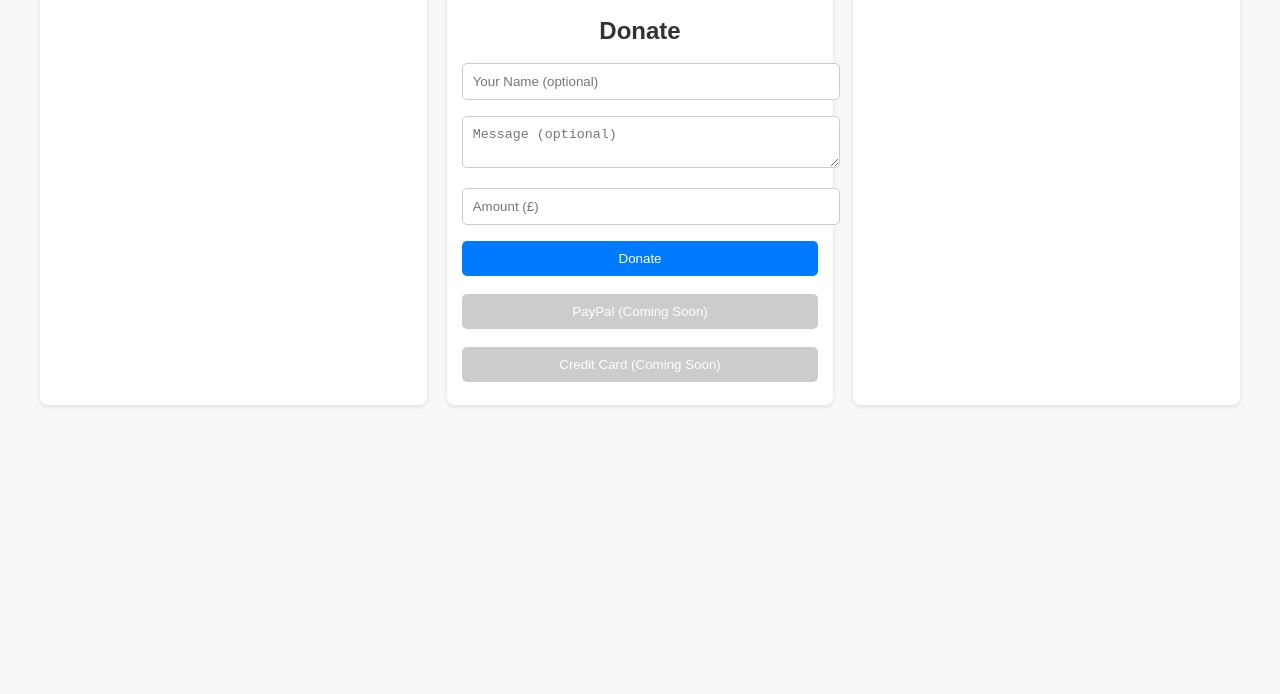
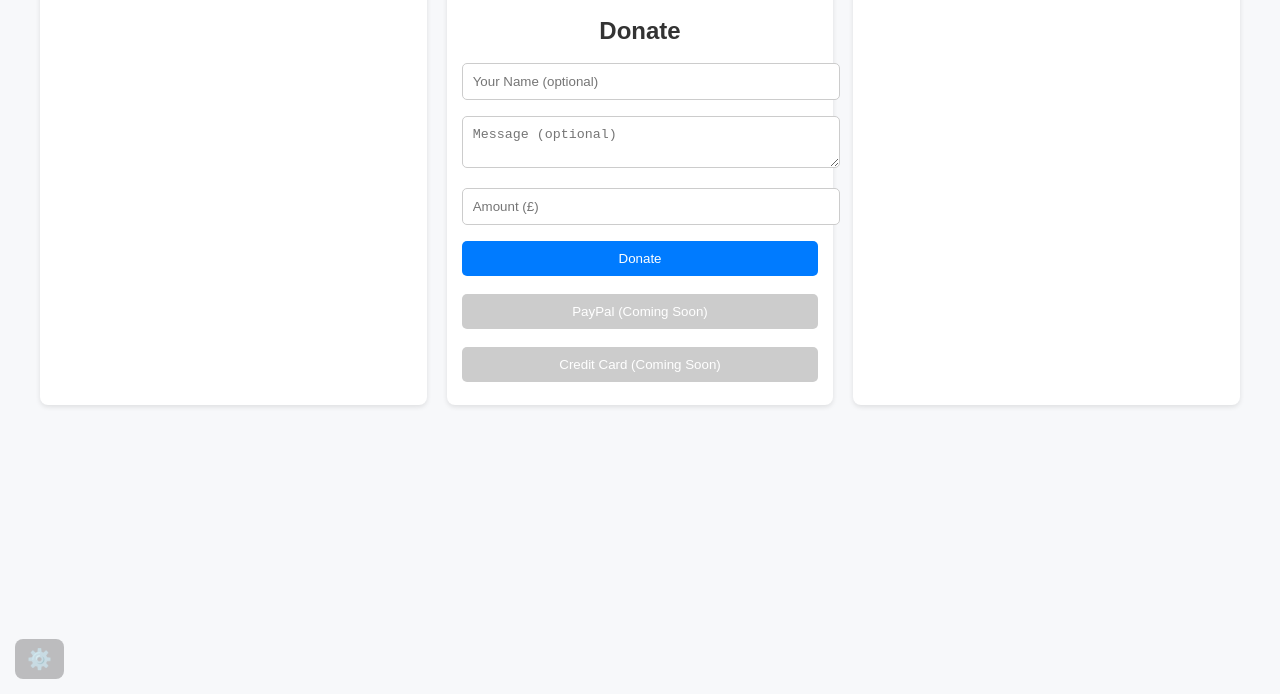
Before and after one commit to WavierBear25/DonationSite, a website: page frontend/index.html in a window 1280 px wide. Shown: the part 106-800 px from the top of the page. Drawn offline with Linux system fonts and the light colour scheme; no server answers.

Commit message:
Move admin toolbar to body and fix icon

```diff
--- a/frontend/index.html
+++ b/frontend/index.html
@@ -4,6 +4,29 @@
   <title>Donations</title>
   <link rel="stylesheet" href="css/style.css">
 </head>
+<!-- Admin toolbar button -->
+<a href="admin.html" id="admin-button" title="Admin Dashboard">⚙️</a>
+
+<style>
+  #admin-button {
+    position: fixed;
+    bottom: 15px;
+    left: 15px;
+    background: rgba(0,0,0,0.6);
+    color: white;
+    font-size: 20px;
+    text-decoration: none;
+    padding: 8px 12px;
+    border-radius: 8px;
+    opacity: 0.4;
+    transition: opacity 0.2s ease, background 0.2s ease;
+    z-index: 1000;
+  }
+  #admin-button:hover {
+    opacity: 1;
+    background: rgba(0,0,0,0.8);
+  }
+</style>
 <body>
   <div class="container three-column">
 
```
